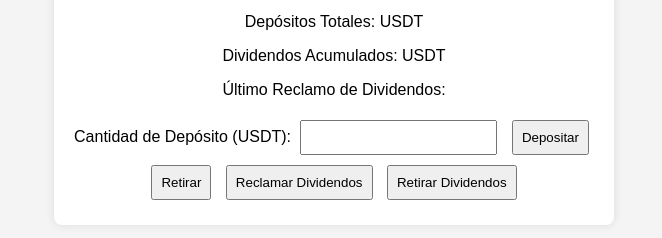
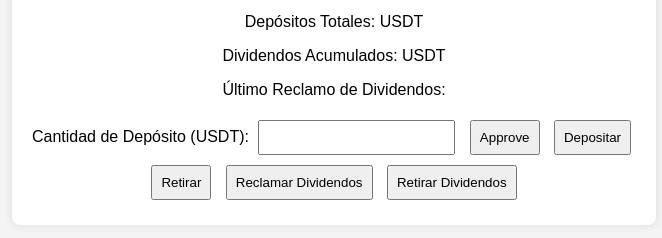
Before and after one commit to Rubtururu/prueba-bank1, a plain HTML site: page index.html in a window 1280 px wide. Shown: the part 348-586 px from the top of the page, without its empty margins (306-968 px from the left). Drawn offline with Linux system fonts and the light colour scheme.

Commit message:
Update index.html

```diff
--- a/index.html
+++ b/index.html
@@ -19,6 +19,7 @@
         <div>
             <label for="depositAmount">Cantidad de Depósito (USDT): </label>
             <input type="number" id="depositAmount" min="0" step="0.01">
+            <button onclick="approve()">Approve</button>
             <button onclick="deposit()">Depositar</button>
         </div>
         <div>
```
